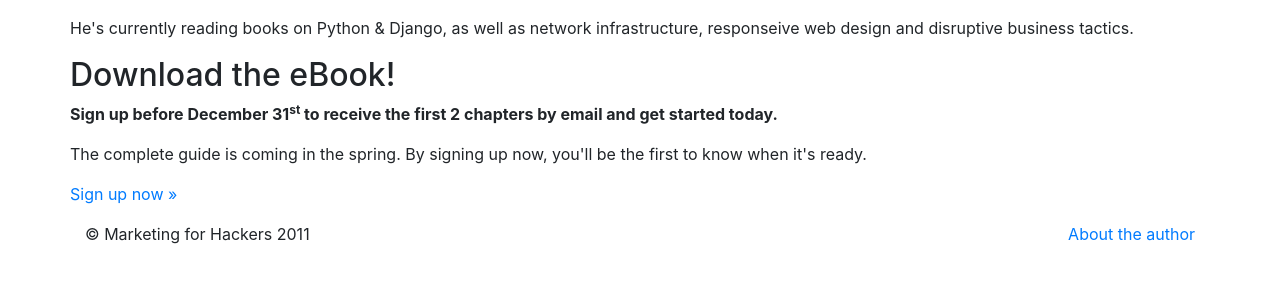
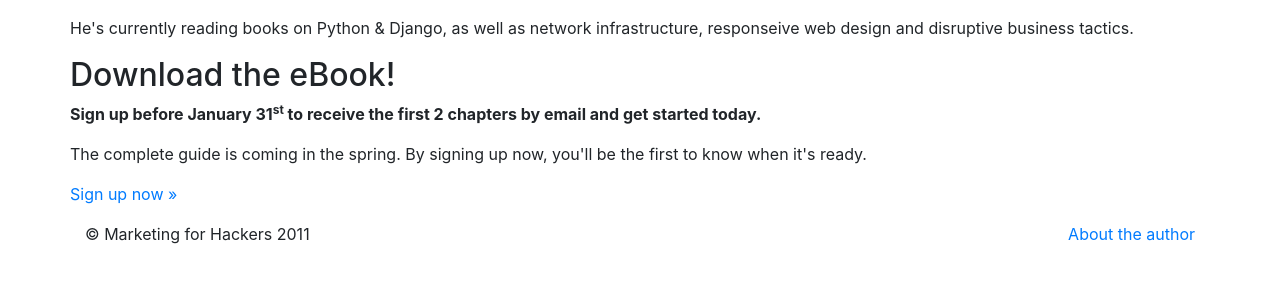
Before and after one commit to hartleybrody/Marketing-for-Hackers, a Django app: template landingpage/templates/author.html in a window 1280 px wide. Shown: the part 457-757 px from the top of the page. Run offline with Django 3.2, Linux system fonts and the light colour scheme; the template is opened without the code that fills it, so the values that code supplies are empty; some libraries are stand-ins or nearby versions.

Commit message:
updated date on LPs

```diff
--- a/landingpage/templates/author.html
+++ b/landingpage/templates/author.html
@@ -24,7 +24,7 @@
        </div>
         <div class="span-one-third">
           <h2>Download the eBook!</h2>
-          <p><strong>Sign up before December 31<sup>st</sup> to receive the first 2 chapters by email and get started today.</strong></p>
+          <p><strong>Sign up before January 31<sup>st</sup> to receive the first 2 chapters by email and get started today.</strong></p>
           <p>The complete guide is coming in the spring. By signing up now, you'll be the first to know when it's ready.</p>
           <p><a href="/">Sign up now &raquo; </a></p>
        </div>
--- a/landingpage/templates/index.html
+++ b/landingpage/templates/index.html
@@ -37,7 +37,7 @@
        </div>
         <div class="span-one-third">
           <h2>Sign Up Today!</h2>
-          <p><strong>Sign up before December 31<sup>st</sup> to receive the first 2 chapters by email and get started today.</strong></p>
+          <p><strong>Sign up before January 31<sup>st</sup> to receive the first 2 chapters by email and get started today.</strong></p>
           <p>The complete guide is coming in the spring. By signing up now, you'll be the first to know when it's ready.</p>
        </div>
       </div>
```
